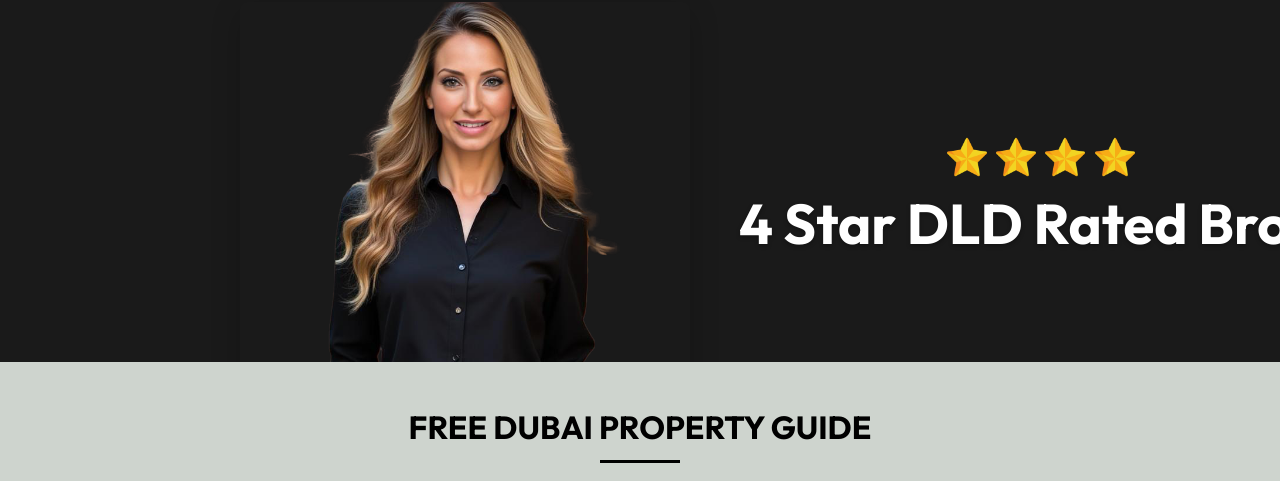
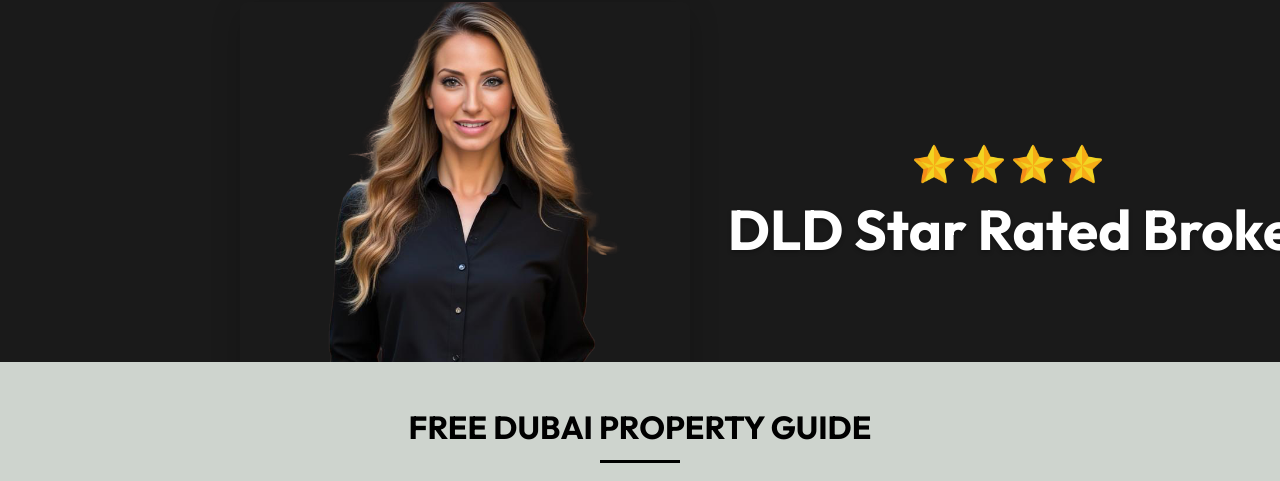
Before and after one commit to islamkamran/your-dubai-broker-landingpage, a plain HTML site: page index.html in a window 1280 px wide. Shown: the part 911-1392 px from the top of the page. Drawn offline with nearby package versions, Linux system fonts and the light colour scheme; a web font is replaced by a local one.

Commit message:
star and text corrected and responsive made

```diff
--- a/index.html
+++ b/index.html
@@ -67,7 +67,7 @@
                 <img src="star.png" alt="Star" class="star-icon">
                 <img src="star.png" alt="Star" class="star-icon">
                 </div>
-                <h2>4 Star DLD Rated Broker</h2>
+                <h2>DLD Star Rated Broker</h2>
             </div>
         </div>
     </div>
```
